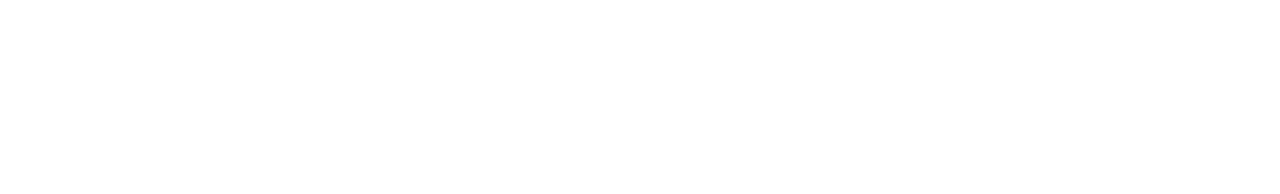
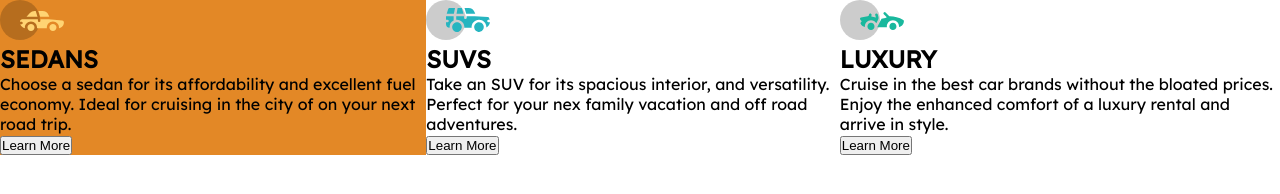
Before and after one commit to arieffadhlan/3-column-preview-card-component, a plain HTML site: page index.html in a window 1280 px wide. Drawn offline with Linux system fonts and the light colour scheme.

Commit message:
add style

```diff
--- a/index.html
+++ b/index.html
@@ -15,5 +15,58 @@
 
 		<title>Frontend Mentor | 3-column preview card component</title>
 	</head>
-	<body></body>
+	<body>
+		<main>
+			<div class="container">
+				<section id="sedans">
+					<div class="sedans-content">
+						<div class="sedans-icon">
+							<img
+								src="images/icon-sedans.svg"
+								alt="sedans icon"
+							/>
+						</div>
+						<h1 class="sedans-title">SEDANS</h1>
+						<p class="sedans-desc">
+							Choose a sedan for its affordability and excellent
+							fuel economy. Ideal for cruising in the city of on
+							your next road trip.
+						</p>
+						<button>Learn More</button>
+					</div>
+				</section>
+				<section id="suvs">
+					<div class="suvs-content">
+						<div class="suvs-icon">
+							<img src="images/icon-suvs.svg" alt="suvs icon" />
+						</div>
+						<h1 class="suvs-title">SUVS</h1>
+						<p class="suvs-desc">
+							Take an SUV for its spacious interior, and
+							versatility. Perfect for your nex family vacation
+							and off road adventures.
+						</p>
+						<button>Learn More</button>
+					</div>
+				</section>
+				<section id="luxury">
+					<div class="luxury-content">
+						<div class="luxury-icon">
+							<img
+								src="images/icon-luxury.svg"
+								alt="luxury icon"
+							/>
+						</div>
+						<h1 class="luxury-title">LUXURY</h1>
+						<p class="luxury-desc">
+							Cruise in the best car brands without the bloated
+							prices. Enjoy the enhanced comfort of a luxury
+							rental and arrive in style.
+						</p>
+						<button>Learn More</button>
+					</div>
+				</section>
+			</div>
+		</main>
+	</body>
 </html>
--- a/style.css
+++ b/style.css
@@ -0,0 +1,27 @@
+@import url("https://fonts.googleapis.com/css2?family=Big+Shoulders+Display&family=Lexend+Deca&display=swap");
+
+* {
+	margin: 0;
+	padding: 0;
+	box-sizing: border-box;
+}
+
+body {
+	max-width: 1440px;
+	width: 100%;
+	font-family: "Lexend Deca", sans-serif;
+}
+
+.container {
+	display: flex;
+}
+
+#sedans {
+	background-color: hsl(31, 77%, 52%);
+}
+
+#suvs {
+	background-color: ;
+}
+
+#luxury;
```
